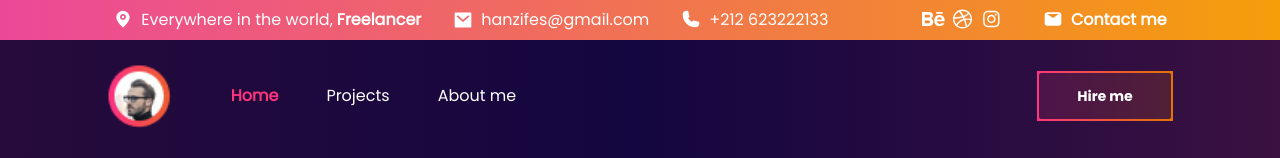
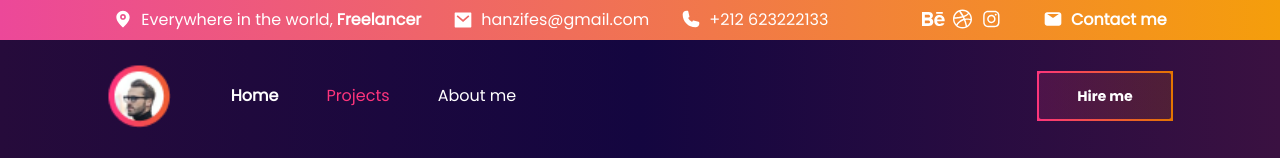
Before and after one commit to hanzife/Hanzife, a plain HTML site: page Wroks.html in a window 1280 px wide. Shown: the top 158 px of the page. Drawn offline with nearby package versions, Linux system fonts and the light colour scheme.

Commit message:
menu link

```diff
--- a/Wroks.html
+++ b/Wroks.html
@@ -151,8 +151,8 @@
                 </span>
                 <!-- Desktop -->
                 <div class="hidden  text-white md:flex pl-12 space-x-12">
-                    <a href="index.html" class=" font-bold" style="color: #FD347C;">Home</a>
-                    <a href="Wroks.html">Projects</a>
+                    <a href="index.html" class=" font-bold" >Home</a>
+                    <a href="Wroks.html" style="color: #FD347C;">Projects</a>
                     <a href="">About me</a>
                 </div>
 
```
